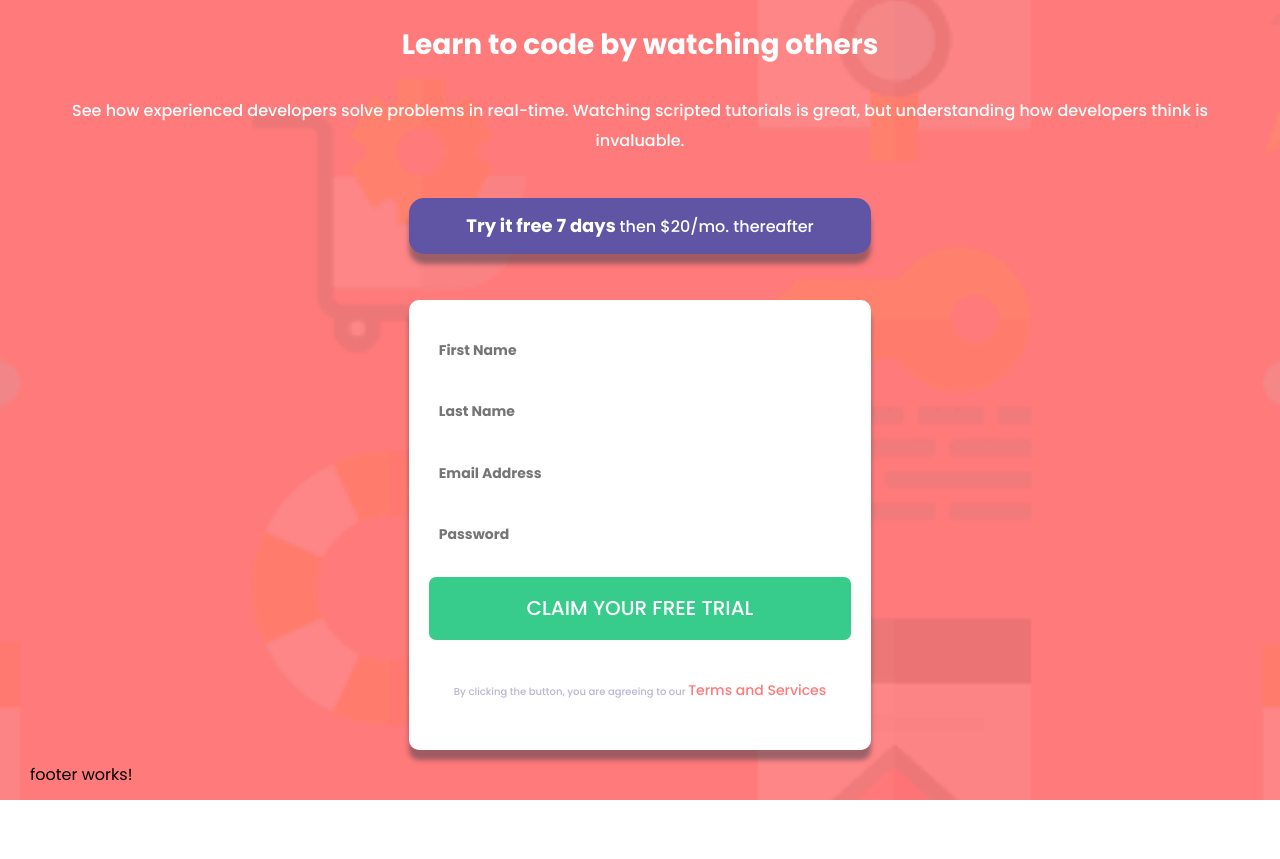
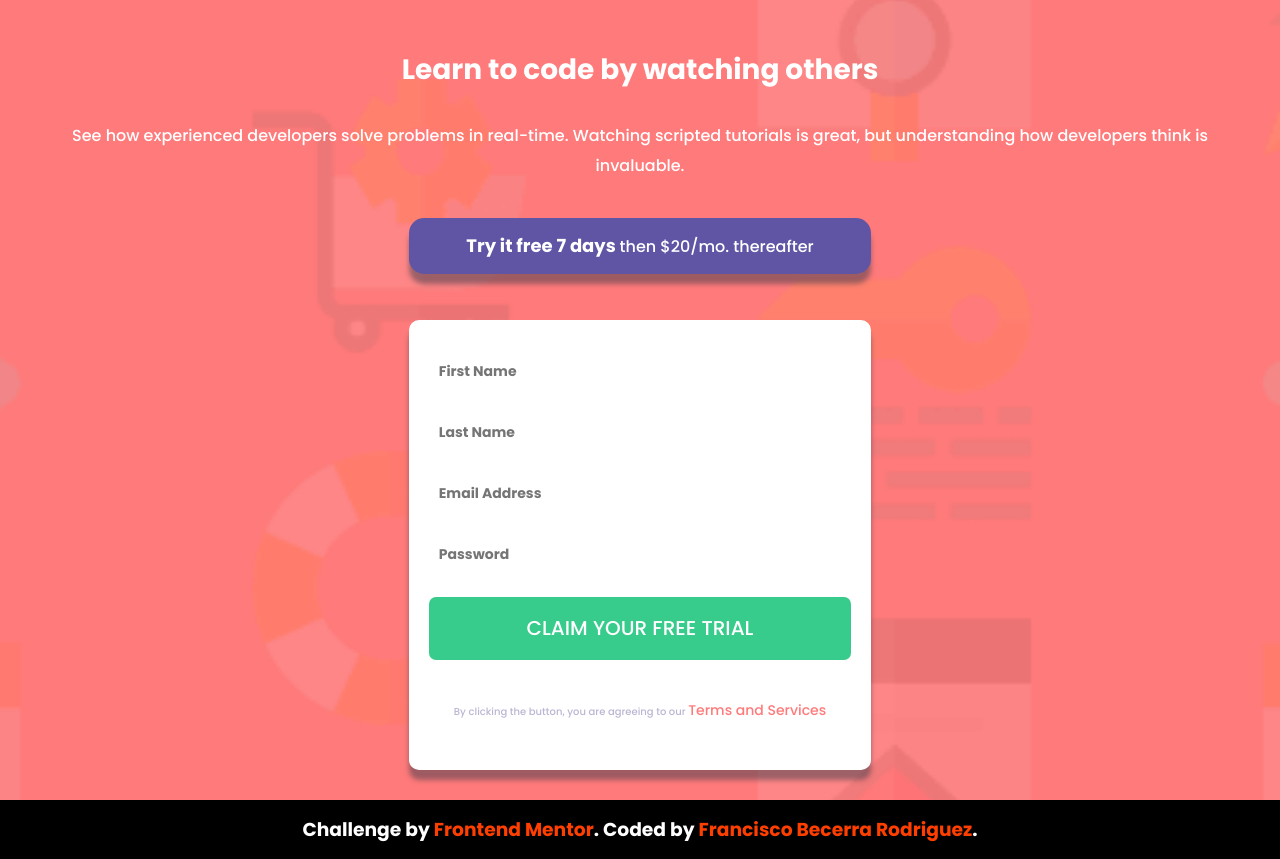
Before and after one commit to FranciscoFrontEndDeveloper/introComponentWithSignupFormMaster, an Angular app: page / in a window 1280 px wide. Before the commit the page ends 800 px from the top, so only its background shows below. Built offline with nearby package versions, Linux system fonts and the light colour scheme.

Commit message:
footer finished

```diff
--- a/src/app/app.component.html
+++ b/src/app/app.component.html
@@ -5,7 +5,7 @@
   <section class="sectionForm">
     <app-form></app-form>
   </section>
-  <footer class="footer">
-    <app-footer></app-footer>
-  </footer>
 </main>
+<footer class="footer">
+  <app-footer></app-footer>
+</footer>
--- a/src/app/app.component.sass
+++ b/src/app/app.component.sass
@@ -12,7 +12,8 @@
  background-repeat: no-repeat
  background-size: cover
  position: relative
- padding: 0 30px
+ padding: 30px
+ overflow: scroll
 
 .sectionText, .sectionForm
  display: flex
--- a/src/app/components/footer/footer.component.html
+++ b/src/app/components/footer/footer.component.html
@@ -1 +1,8 @@
-<p>footer works!</p>
+<div class="containerFooter">
+ <div class="attribution">
+  <h3>
+   Challenge by <a href="https://www.frontendmentor.io?ref=challenge" target="_blank">Frontend Mentor</a>.
+   Coded by <a href="#" target="_blank">francisco becerra rodriguez</a>.
+  </h3>
+ </div>
+</div>
--- a/src/app/components/footer/footer.component.sass
+++ b/src/app/components/footer/footer.component.sass
@@ -0,0 +1,14 @@
+.containerFooter
+ display: grid
+ justify-items: center
+ background: #000
+ width: 100%
+ h3
+  color: #fff
+  text-align: center
+ a
+  color: #FF3F00
+  text-transform: capitalize
+  text-decoration: none
+  &:hover
+   text-decoration: underline
```
